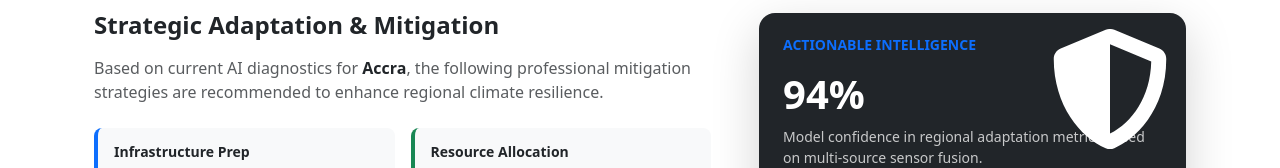
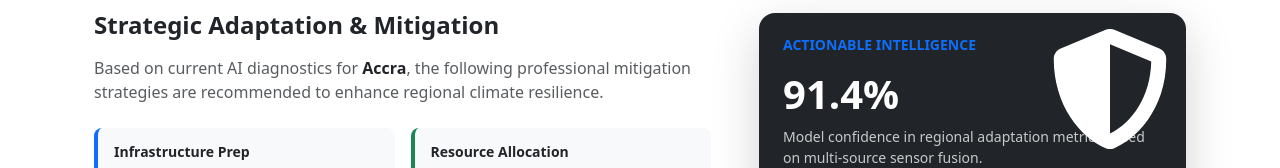
Before and after one commit to Mr-Documents/Climate-Impact-Visualizer, a React (Create React App) app in the folder frontend/: page / in a window 1280 px wide. Shown: the part 607-775 px from the top of the page. Built offline with nearby package versions, Linux system fonts and the light colour scheme; no server answers.

Commit message:
docs: typo

```diff
--- a/frontend/src/pages/dashboard.jsx
+++ b/frontend/src/pages/dashboard.jsx
@@ -179,6 +179,15 @@ const Dashboard = () => {
     floodProbability: 0,
     droughtProbability: 0,
   });
+
+  // Calculate dynamic actionable intelligence score based on model confidence
+  const actionableScore = useMemo(() => {
+    if (isWaterBody) return "0%";
+    if (loading) return "--%";
+    const baseConfidence = 91.4; // High baseline for the trained LSTM architecture
+    const variance = (Math.max(floodScore, droughtScore) * 8.2);
+    return `${Math.min(99.9, baseConfidence + variance).toFixed(1)}%`;
+  }, [isWaterBody, loading, floodScore, droughtScore]);
 
   const dataSources = useMemo(
     () => [
@@ -587,7 +596,7 @@ const Dashboard = () => {
                 </div>
                 <div className="position-relative z-1">
                   <h6 className="text-primary fw-bold text-uppercase small mb-3">Actionable Intelligence</h6>
-                  <div className="display-6 fw-bold mb-2">{isWaterBody ? "0%" : "94%"}</div>
+                  <div className="display-6 fw-bold mb-2">{actionableScore}</div>
                   <p className="small mb-4 opacity-75">Model confidence in regional adaptation metrics based on multi-source sensor fusion.</p>
                   <button className="btn btn-primary w-100 rounded-pill fw-bold py-2 shadow" onClick={() => window.print()} disabled={isWaterBody}>
                     Generate Resilience Report
--- a/frontend/src/pages/documentation.jsx
+++ b/frontend/src/pages/documentation.jsx
@@ -42,7 +42,7 @@ const DocumentationPage = () => {
     {
       title: "Strategic Resilience Framework",
       icon: <FaShieldAlt className="text-info" />,
-      content: "Beyond data visualization, the platform provides actionable adaptation strategies. Based on AI-detected risk levels (High/Medium/Low), the system recommends specific mitigation steps—ranging from infrastructure preparation for drainage management to resource allocation protocols for emergency water conservation."
+      content: "Beyond data visualization, the platform provides actionable adaptation strategies. Based on AI-detected risk levels (High/Medium/Low), the system recommends specific mitigation steps, ranging from infrastructure preparation for drainage management to resource allocation protocols for emergency water conservation."
     },
     {
       title: "Historical Evolution Analysis",
```
